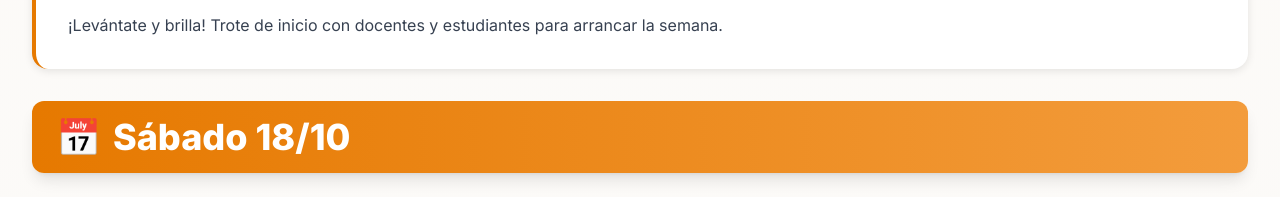
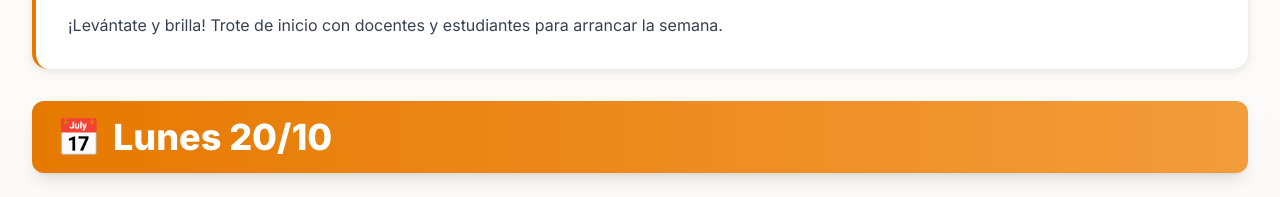
Before and after one commit to jhordev/semanafi, a plain HTML site: page index.html in a window 1280 px wide. Shown: the part 755-952 px from the top of the page. Drawn offline with nearby package versions, Linux system fonts and the light colour scheme.

Commit message:
Cambio de itinerario

```diff
--- a/index.html
+++ b/index.html
@@ -196,7 +196,6 @@
         const eventsData = [
             { day: 'Miércoles 15/10', time: '05:30 - 06:30', title: 'Albazo (Trote Inaugural)', category: 'General', location: 'Plaza NC a UCSS', description: '¡Levántate y brilla! Trote de inicio con docentes y estudiantes para arrancar la semana.', emoji: '🏃‍♂️🌅' },
 
-            { day: 'Sábado 18/10', time: '08:00 - 15:45', title: 'Campeonato Deportivo FI', category: 'Concurso', location: 'La Alameda del Edén', description: 'Competiciones en Fulbito Masculino/Femenino, Vóley Mixto, Básquet y Ajedrez. ¡Demuestra el espíritu FI!', emoji: '🏆⚽' },
 
             { day: 'Lunes 20/10', time: '09:00 - 13:00', title: 'Concursos Académicos', category: 'Concurso', location: 'Auditorio UCSS', description: 'Incluye: Búsqueda del Tesoro 🗺️ (Civil-Sistemas), Sabio Ingeniería y Debate "¿Qué piensa sobre la Ingeniería?".', emoji: '🧠🔑' },
             { day: 'Lunes 20/10', time: '18:30 - 21:30', title: 'Concurso Soluciones con IA', category: 'Sistemas', location: 'Laboratorio IA', description: 'Desafío para crear soluciones tecnológicas innovadoras utilizando Inteligencia Artificial.', emoji: '💡🤖' },
@@ -225,7 +224,9 @@
             { day: 'Viernes 24/10', time: '15:00 - 17:00', title: 'Gincanas', category: 'Concurso', location: 'Auditorio UCSS', description: 'Juegos lúdicos en equipo (Pasa el ula ula, Tres en raya, Botella giratoria, etc.) para la integración.', emoji: '🤸‍♀️🎉' },
             { day: 'Viernes 24/10', time: '19:00 - 22:00', title: 'Noche de Talentos', category: 'General', location: 'Auditorio UCSS', description: 'Momento para mostrar las habilidades artísticas de los estudiantes de Civil y Sistemas.', emoji: '🎤🎨' },
 
-            { day: 'Sábado 25/10', time: '18:00 - 20:00', title: 'Tarde / Noche de Cine', category: 'General', location: 'Auditorio UCSS', description: 'Video de reseña de eventos y actividades académicas seguido de una película. Cierre de la Semana FI.', emoji: '🍿🎬' }
+             { day: 'Sábado 25/10', time: '08:00 - 15:45', title: 'Campeonato Deportivo FI', category: 'Concurso', location: 'La Alameda del Edén', description: 'Competiciones en Fulbito Masculino/Femenino, Vóley Mixto, Básquet y Ajedrez. ¡Demuestra el espíritu FI!', emoji: '🏆⚽' },
+            { day: 'Sábado 25/10', time: '18:00 - 20:00', title: 'Tarde / Noche de Cine', category: 'General', location: 'Auditorio UCSS', description: 'Video de reseña de eventos y actividades académicas seguido de una película. Cierre de la Semana FI.', emoji: '🍿🎬' },
+
         ];
 
         const presentationContainer = document.getElementById('presentation-container');
```
